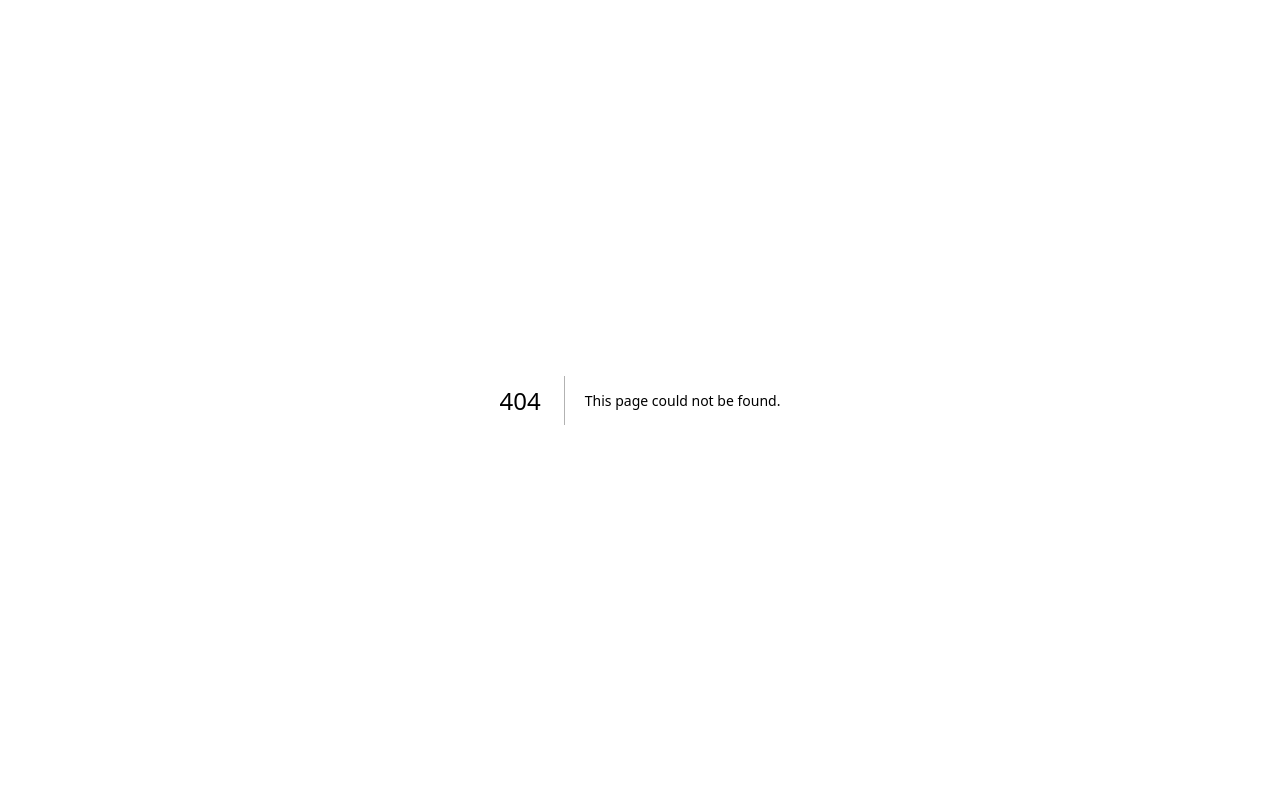
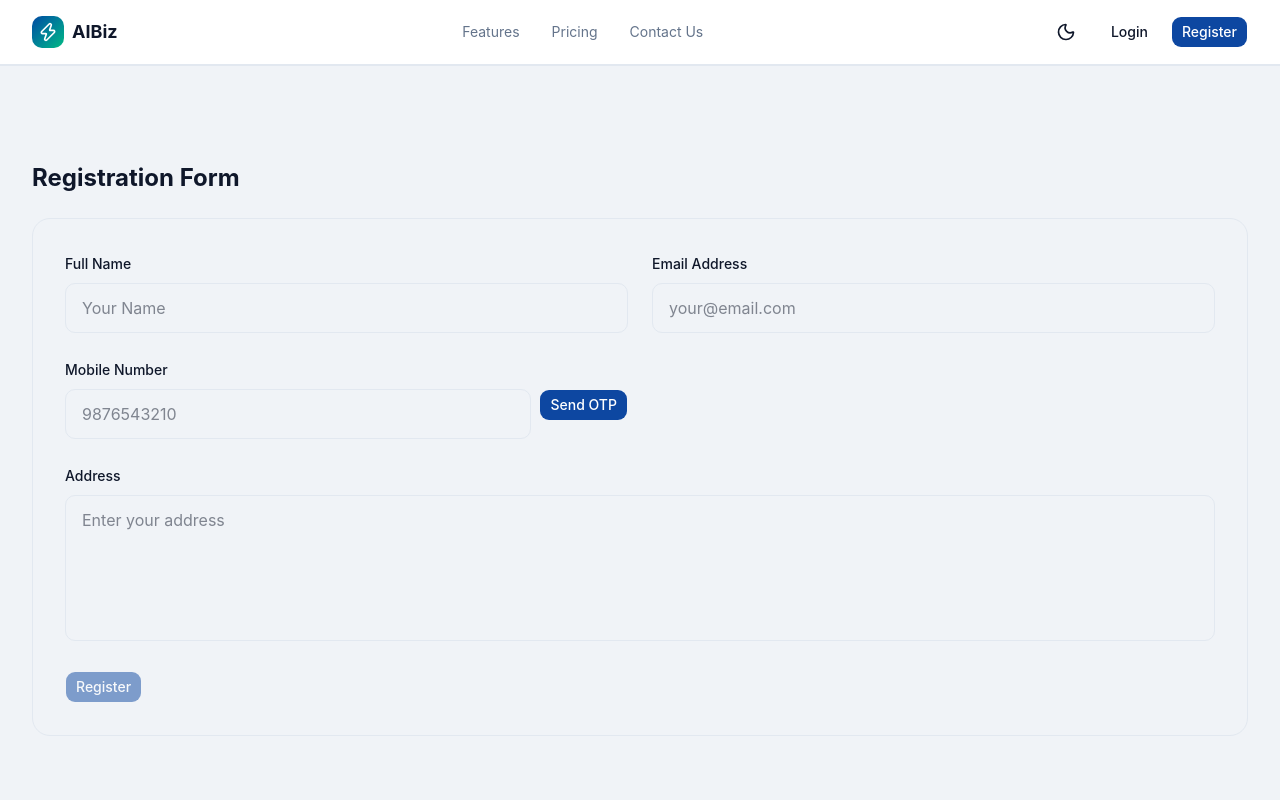
Before and after one commit to vishwadeepakp/BIB2, a Next.js app: page /register in a window 1280 px wide. Before the commit this address had no page. Shown: the top 800 px of the page. Built offline with nearby package versions, Linux system fonts and the light colour scheme.

Commit message:
resistor page added

```diff
--- a/app/layout.tsx
+++ b/app/layout.tsx
@@ -3,6 +3,8 @@ import type { Metadata, Viewport } from 'next'
 import './globals.css'
 import { LanguageProvider } from '@/lib/language-context'
 import { ThemeProvider } from '@/lib/theme-provider'
+import { Navbar } from '@/components/navbar';
+import { Footer } from '@/components/footer';
 
 export const metadata: Metadata = {
   title: 'AIBiz - AI-Powered Business Management for MSMEs',
@@ -49,8 +51,10 @@ export default function RootLayout({
       <body className="antialiased">
         <ThemeProvider>
           <LanguageProvider>
+            <Navbar />
             {children}
             {process.env.NODE_ENV === 'production' && <Analytics />}
+            <Footer />
           </LanguageProvider>
         </ThemeProvider>
       </body>
--- /dev/null
+++ b/app/register/page.tsx
@@ -0,0 +1,4 @@
+import {RegisterComp} from '@/components/register'
+export default  function Register(){
+    return <RegisterComp />
+}
--- a/components/footer.tsx
+++ b/components/footer.tsx
@@ -9,7 +9,7 @@ export function Footer() {
   const currentYear = new Date().getFullYear();
 
   return (
-    <footer className=" text-white">
+    <footer>
       <div className="max-w-7xl mx-auto px-4 sm:px-6 lg:px-8">
         {/* Footer Content */}
         <div className="grid grid-cols-1 md:grid-cols-3 gap-8 py-16">
--- a/components/navbar.tsx
+++ b/components/navbar.tsx
@@ -6,11 +6,13 @@ import { Menu, Sun, Moon, Zap } from 'lucide-react';
 import { useTheme } from '@/lib/theme-provider';
 import { useTranslation } from '@/lib/use-translation';
 import { useState } from 'react';
+import { useRouter } from 'next/navigation';
 
 export function Navbar() {
   const { theme, toggleTheme } = useTheme();
   const t = useTranslation();
   const [mobileMenuOpen, setMobileMenuOpen] = useState(false);
+  const router = useRouter();
 
   return (
     <header className="sticky top-0 z-50 w-full border-b border-border bg-background/95 backdrop-blur supports-[backdrop-filter]:bg-background/60">
@@ -63,6 +65,7 @@ export function Navbar() {
             </Button>
             <Button
               className="bg-primary hover:bg-primary/90 text-primary-foreground text-sm"
+              onClick={() => router.push('/register')}
             >
               {t('nav.register')}
             </Button>
--- a/components/page-wrapper.tsx
+++ b/components/page-wrapper.tsx
@@ -1,19 +1,15 @@
 'use client';
 
-import { Navbar } from '@/components/navbar';
 import { HeroSection } from '@/components/hero-section';
 import { AIFeatures } from '@/components/ai-features';
 import { Contact } from '@/components/contact';
-import { Footer } from '@/components/footer';
 
 export function PageWrapper() {
   return (
     <main className="min-h-screen bg-background text-foreground">
-      <Navbar />
       <HeroSection />
       <AIFeatures />
       <Contact />
-      <Footer />
     </main>
   );
 }
--- /dev/null
+++ b/components/register.tsx
@@ -0,0 +1,288 @@
+'use client';
+
+import { Button } from '@/components/ui/button';
+import { useState } from 'react';
+import { useTranslation } from '@/lib/use-translation';
+
+export function RegisterComp() {
+  const t = useTranslation();
+
+  const [formData, setFormData] = useState({
+    name: '',
+    email: '',
+    mobile: '',
+    address: '',
+    otp: '',
+  });
+
+  const [errors, setErrors] = useState<Record<string, string>>({});
+  const [otpSent, setOtpSent] = useState(false);
+  const [otpVerified, setOtpVerified] = useState(false);
+
+  const handleChange = (
+    e: React.ChangeEvent<HTMLInputElement | HTMLTextAreaElement>
+  ) => {
+    const { name, value } = e.target;
+
+    setFormData((prev) => ({
+      ...prev,
+      [name]: value,
+    }));
+
+    setErrors((prev) => ({
+      ...prev,
+      [name]: '',
+    }));
+  };
+
+  const validate = () => {
+    const newErrors: Record<string, string> = {};
+
+    if (!formData.name.trim()) {
+      newErrors.name = 'Name is required';
+    }
+
+    if (!formData.email) {
+      newErrors.email = 'Email is required';
+    } else if (
+      !/^[A-Z0-9._%+-]+@[A-Z0-9.-]+\.[A-Z]{2,}$/i.test(formData.email)
+    ) {
+      newErrors.email = 'Invalid email address';
+    }
+
+    if (!formData.mobile) {
+      newErrors.mobile = 'Mobile number is required';
+    } else if (!/^[6-9]\d{9}$/.test(formData.mobile)) {
+      newErrors.mobile = 'Enter a valid 10-digit mobile number';
+    }
+
+    if (!formData.address.trim()) {
+      newErrors.address = 'Address is required';
+    }
+
+    if (!otpVerified) {
+      newErrors.otp = 'Please verify OTP';
+    }
+
+    setErrors(newErrors);
+
+    return Object.keys(newErrors).length === 0;
+  };
+
+  const handleSendOtp = async () => {
+    if (!/^[6-9]\d{9}$/.test(formData.mobile)) {
+      setErrors((prev) => ({
+        ...prev,
+        mobile: 'Enter a valid mobile number',
+      }));
+      return;
+    }
+
+    // TODO: Call your Send OTP API here
+    // await sendOtp(formData.mobile);
+
+    setOtpSent(true);
+    alert('OTP sent successfully');
+  };
+
+  const handleVerifyOtp = async () => {
+    if (formData.otp.length !== 6) {
+      setErrors((prev) => ({
+        ...prev,
+        otp: 'Enter a valid 6-digit OTP',
+      }));
+      return;
+    }
+
+    // TODO: Call your Verify OTP API here
+    // const verified = await verifyOtp(formData.mobile, formData.otp);
+
+    const verified = true; // Replace with API response
+
+    if (verified) {
+      setOtpVerified(true);
+      setErrors((prev) => ({
+        ...prev,
+        otp: '',
+      }));
+      alert('OTP verified successfully');
+    } else {
+      setOtpVerified(false);
+      setErrors((prev) => ({
+        ...prev,
+        otp: 'Invalid OTP',
+      }));
+    }
+  };
+
+  const handleSubmit = (e: React.FormEvent<HTMLFormElement>) => {
+    e.preventDefault();
+
+    if (!validate()) return;
+
+    console.log('Submitted:', formData);
+
+    alert(t('contact.form_success'));
+
+    setFormData({
+      name: '',
+      email: '',
+      mobile: '',
+      address: '',
+      otp: '',
+    });
+
+    setOtpSent(false);
+    setOtpVerified(false);
+    setErrors({});
+  };
+
+  return (
+    <section
+      id="contact"
+      className="py-24 px-4 sm:px-6 lg:px-8 border-t border-border bg-muted/50"
+    >
+      <div className="max-w-7xl mx-auto">
+        <div className="text-2xl font-bold mb-6">Registration Form</div>
+
+        <div className="border rounded-2xl p-8 hover:shadow-lg transition-all">
+          <form onSubmit={handleSubmit} className="space-y-6">
+            <div className="grid grid-cols-1 md:grid-cols-2 gap-6">
+              {/* Name */}
+              <div>
+                <label className="text-sm font-medium">
+                  {t('contact.form_name')}
+                </label>
+
+                <input
+                  type="text"
+                  name="name"
+                  value={formData.name}
+                  onChange={handleChange}
+                  placeholder="Your Name"
+                  className="w-full mt-2 px-4 py-3 rounded-lg border"
+                />
+
+                {errors.name && (
+                  <p className="text-red-500 text-sm mt-1">{errors.name}</p>
+                )}
+              </div>
+
+              {/* Email */}
+              <div>
+                <label className="text-sm font-medium">
+                  {t('contact.form_email')}
+                </label>
+
+                <input
+                  type="email"
+                  name="email"
+                  value={formData.email}
+                  onChange={handleChange}
+                  placeholder="your@email.com"
+                  className="w-full mt-2 px-4 py-3 rounded-lg border"
+                />
+
+                {errors.email && (
+                  <p className="text-red-500 text-sm mt-1">{errors.email}</p>
+                )}
+              </div>
+
+              {/* Mobile */}
+              <div>
+                <label className="text-sm font-medium">
+                  {t('Mobile Number')}
+                </label>
+
+                <div className="flex gap-2 mt-2">
+                  <input
+                    type="tel"
+                    name="mobile"
+                    value={formData.mobile}
+                    onChange={handleChange}
+                    maxLength={10}
+                    placeholder="9876543210"
+                    className="flex-1 px-4 py-3 rounded-lg border"
+                  />
+
+                  <Button
+                    type="button"
+                    onClick={handleSendOtp}
+                    disabled={otpVerified}
+                  >
+                    {otpSent ? 'Resend OTP' : 'Send OTP'}
+                  </Button>
+                </div>
+
+                {errors.mobile && (
+                  <p className="text-red-500 text-sm mt-1">{errors.mobile}</p>
+                )}
+              </div>
+
+              {/* OTP */}
+              {otpSent && (
+                <div>
+                  <label className="text-sm font-medium">OTP</label>
+
+                  <div className="flex gap-2 mt-2">
+                    <input
+                      type="text"
+                      name="otp"
+                      value={formData.otp}
+                      onChange={handleChange}
+                      maxLength={6}
+                      placeholder="Enter OTP"
+                      className="flex-1 px-4 py-3 rounded-lg border"
+                    />
+
+                    <Button
+                      type="button"
+                      onClick={handleVerifyOtp}
+                      disabled={otpVerified}
+                    >
+                      {otpVerified ? 'Verified ✓' : 'Verify'}
+                    </Button>
+                  </div>
+
+                  {errors.otp && (
+                    <p className="text-red-500 text-sm mt-1">{errors.otp}</p>
+                  )}
+                </div>
+              )}
+            </div>
+
+            {/* Address */}
+            <div>
+              <label className="text-sm font-medium">
+                {t('Address')}
+              </label>
+
+              <textarea
+                name="address"
+                rows={5}
+                value={formData.address}
+                onChange={handleChange}
+                placeholder="Enter your address"
+                className="w-full mt-2 px-4 py-3 rounded-lg border resize-none"
+              />
+
+              {errors.address && (
+                <p className="text-red-500 text-sm mt-1">
+                  {errors.address}
+                </p>
+              )}
+            </div>
+
+            <Button
+              type="submit"
+              disabled={!otpVerified}
+              className="bg-primary hover:bg-primary/90"
+            >
+              {t('Register')}
+            </Button>
+          </form>
+        </div>
+      </div>
+    </section>
+  );
+}
--- a/package.json
+++ b/package.json
@@ -10,6 +10,7 @@
   },
   "dependencies": {
     "@base-ui/react": "^1.5.0",
+    "@hookform/resolvers": "^5.4.0",
     "@vercel/analytics": "1.6.1",
     "class-variance-authority": "^0.7.1",
     "clsx": "^2.1.1",
@@ -17,9 +18,11 @@
     "next": "16.2.6",
     "react": "^19",
     "react-dom": "^19",
+    "react-hook-form": "^7.81.0",
     "shadcn": "^4.8.0",
     "tailwind-merge": "^3.3.1",
-    "tw-animate-css": "^1.4.0"
+    "tw-animate-css": "^1.4.0",
+    "zod": "^4.4.3"
   },
   "devDependencies": {
     "@tailwindcss/postcss": "^4.3.3",
```
Also changed, not shown: 1 other file (tests, documents, lock files or other folders).
